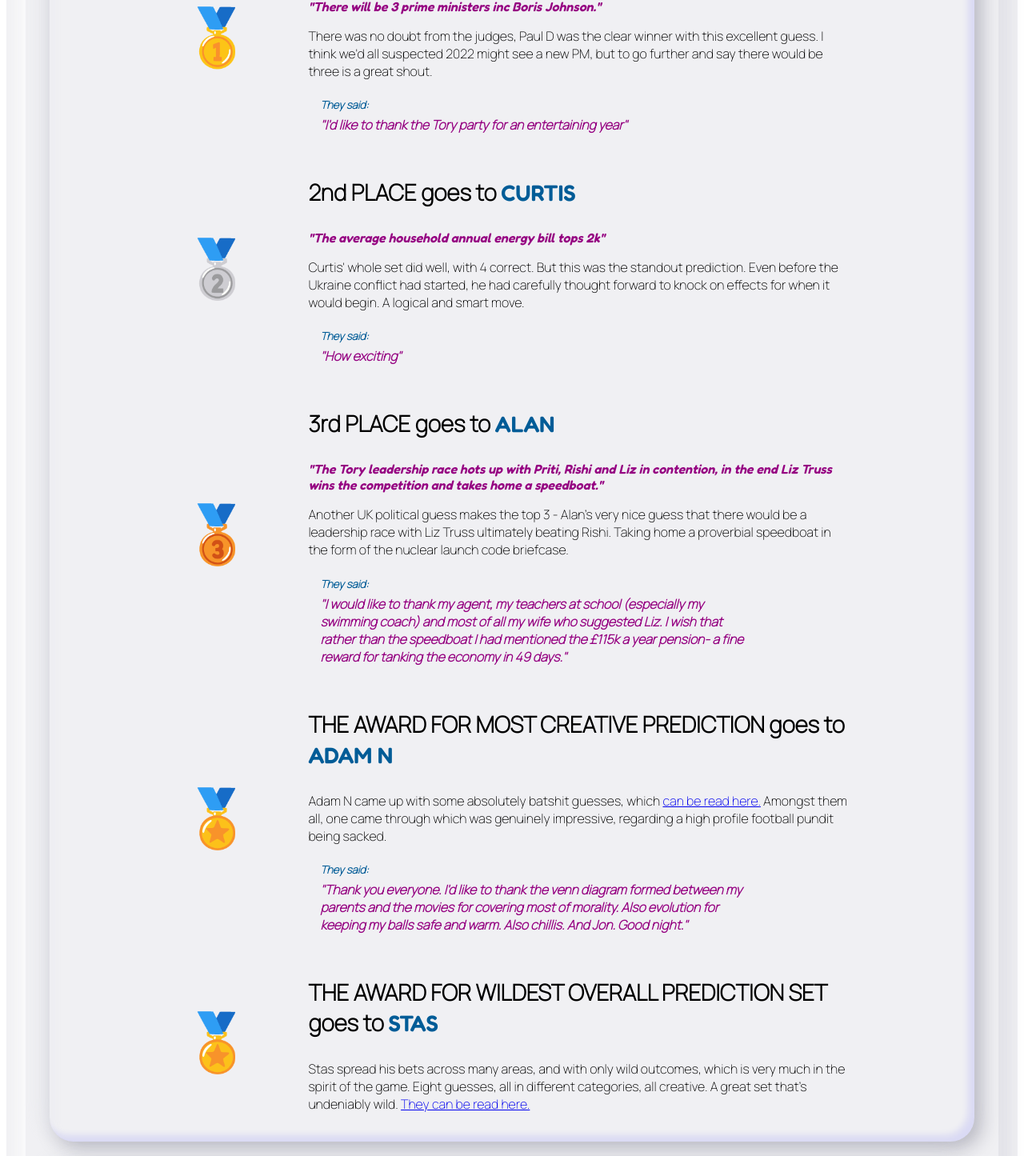
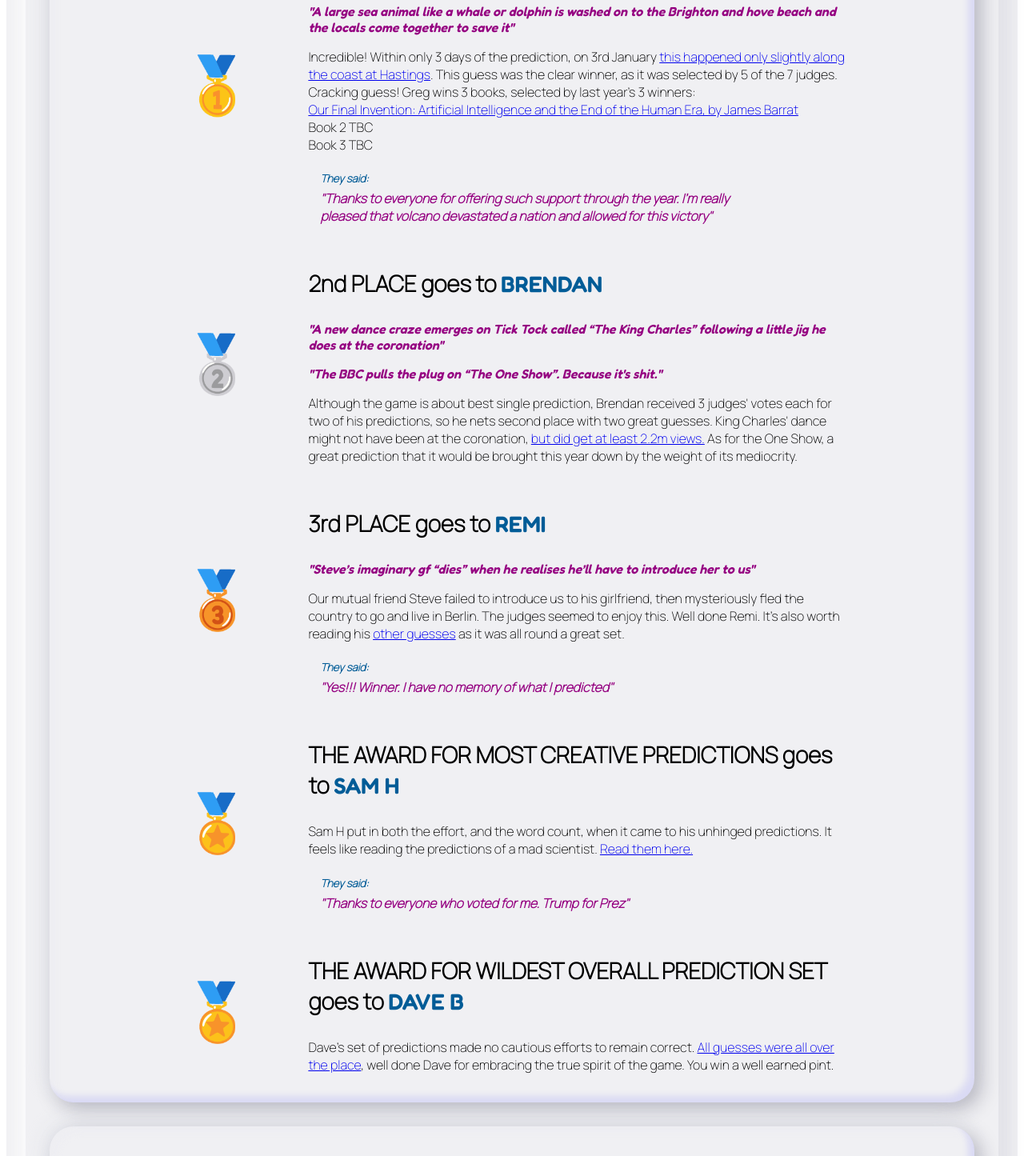
Before and after one commit to curlyfriesplease/guesstoimpress, a React (Create React App) app: page /winners in a window 1280 px wide. Shown: the part 594-2039 px from the top of the page at 80% size. Built offline with nearby package versions, Linux system fonts and the light colour scheme; no server answers; what aws-amplify would draw is missing.

Commit message:
Adds 2023 winners

```diff
--- a/src/views/winners.js
+++ b/src/views/winners.js
@@ -1,54 +1,214 @@
 import React from 'react';
 import '../css/winners.css';
 import '../App.css';
-import { AcceptanceSpeech, PredictionQuote, ScoreLine, YearContainer } from '../components/winners';
+import {
+  AcceptanceSpeech,
+  PredictionQuote,
+  ScoreLine,
+  YearContainer,
+} from '../components/winners';
 
 export const Winners = () => (
   <>
-    <YearContainer year={"2022"}>
+    <YearContainer year={'2023'}>
+      <ScoreLine position="1" winner="GREG">
+        <PredictionQuote>
+          A large sea animal like a whale or dolphin is washed on to the
+          Brighton and hove beach and the locals come together to save it
+        </PredictionQuote>
+        Incredible! Within only 3 days of the prediction, on 3rd January{' '}
+        <a href="https://www.bbc.co.uk/news/uk-england-sussex-64150010">
+          this happened only slightly along the coast at Hastings
+        </a>
+        . This guess was the clear winner, as it was selected by 5 of the 7
+        judges. Cracking guess! Greg wins 3 books, selected by last year's 3
+        winners:
+        <br />
+        <a href="https://www.amazon.co.uk/Our-Final-Invention-Artificial-Intelligence/dp/0312622376">
+          Our Final Invention: Artificial Intelligence and the End of the Human
+          Era, by James Barrat
+        </a>
+        <br />
+        Book 2 TBC
+        <br />
+        Book 3 TBC
+        <AcceptanceSpeech>
+          Thanks to everyone for offering such support through the year. I'm
+          really pleased that volcano devastated a nation and allowed for this
+          victory
+        </AcceptanceSpeech>
+      </ScoreLine>
+      <ScoreLine position="2" winner="BRENDAN">
+        <PredictionQuote>
+          A new dance craze emerges on Tick Tock called “The King Charles”
+          following a little jig he does at the coronation
+        </PredictionQuote>
+        <PredictionQuote>
+          The BBC pulls the plug on “The One Show”. Because it's shit.
+        </PredictionQuote>
+        Although the game is about best single prediction, Brendan received 3
+        judges' votes each for two of his predictions, so he nets second place
+        with two great guesses. King Charles' dance might not have been at the
+        coronation,{' '}
+        <a href="https://www.cosmopolitan.com/uk/reports/a45202102/king-charles-dancing-instagram/">
+          but did get at least 2.2m views.
+        </a>{' '}
+        As for the One Show, a great prediction that it would be brought this
+        year down by the weight of its mediocrity.
+      </ScoreLine>
+      <ScoreLine position="3" winner="REMI">
+        <PredictionQuote>
+          Steve’s imaginary gf “dies” when he realises he’ll have to introduce
+          her to us
+        </PredictionQuote>
+        Our mutual friend Steve failed to introduce us to his girlfriend, then
+        mysteriously fled the country to go and live in Berlin. The judges
+        seemed to enjoy this. Well done Remi. It's also worth reading his{' '}
+        <a href="https://predictions.jonmulhern.co.uk/query/authors=REMI&year=2023">
+          other guesses
+        </a>{' '}
+        as it was all round a great set.
+        <AcceptanceSpeech>
+          Yes!!! Winner. I have no memory of what I predicted
+        </AcceptanceSpeech>
+      </ScoreLine>
+      <ScoreLine position="MOST CREATIVE PREDICTIONS" winner="SAM H">
+        Sam H put in both the effort, and the word count, when it came to his
+        unhinged predictions. It feels like reading the predictions of a mad
+        scientist.{' '}
+        <a href="https://predictions.jonmulhern.co.uk/query/year=2023&authors=SAM+H">
+          Read them here.
+        </a>
+        <AcceptanceSpeech>
+          Thanks to everyone who voted for me. Trump for Prez
+        </AcceptanceSpeech>
+      </ScoreLine>
+      <ScoreLine position="WILDEST OVERALL PREDICTION SET" winner="DAVE B">
+        Dave's set of predictions made no cautious efforts to remain correct.{' '}
+        <a href="https://predictions.jonmulhern.co.uk/query/year=2023&authors=DAVE+B">
+          All guesses were all over the place
+        </a>
+        , well done Dave for embracing the true spirit of the game. You win a
+        well earned pint.
+      </ScoreLine>
+    </YearContainer>
+    <YearContainer year={'2022'}>
       <ScoreLine position="1" winner="PAUL D">
-        <PredictionQuote>There will be 3 prime ministers inc Boris Johnson.</PredictionQuote>
-        There was no doubt from the judges, Paul D was the clear winner with this excellent guess. I think we'd all suspected 2022 might see a new PM, but to go further and say there would be three is a great shout.
-        <AcceptanceSpeech>I'd like to thank the Tory party for an entertaining year</AcceptanceSpeech>
+        <PredictionQuote>
+          There will be 3 prime ministers inc Boris Johnson.
+        </PredictionQuote>
+        There was no doubt from the judges, Paul D was the clear winner with
+        this excellent guess. I think we'd all suspected 2022 might see a new
+        PM, but to go further and say there would be three is a great shout.
+        Paul wins three books selected by last year's three winners:
+        <br />
+        <a href="https://www.amazon.co.uk/Flavour-Thesaurus-Niki-Segnit/dp/0747599777">
+          The Flavour Thesaurus, by Niki Segnit
+        </a>
+        <br />
+        <a href="https://www.amazon.co.uk/Long-Way-Down-Nick-Hornby/dp/1594481938">
+          A Long Way Down, by Nick Hornby
+        </a>
+        <br />
+        <a href="https://www.amazon.co.uk/Etymologicon-Circular-through-Connections-Language/dp/1848313071">
+          The Etymologicon: A Circular Stroll through the Hidden Connections of
+          the English Language, by Mark Forsyth
+        </a>
+        <AcceptanceSpeech>
+          I'd like to thank the Tory party for an entertaining year
+        </AcceptanceSpeech>
       </ScoreLine>
       <ScoreLine position="2" winner="CURTIS">
-        <PredictionQuote>The average household annual energy bill tops 2k</PredictionQuote>
-        Curtis' whole set did well, with 4 correct. But this was the standout prediction. Even before the Ukraine conflict had started, he had carefully thought forward to knock on effects for when it would begin. A logical and smart move.
+        <PredictionQuote>
+          The average household annual energy bill tops 2k
+        </PredictionQuote>
+        Curtis' whole set did well, with 4 correct. But this was the standout
+        prediction. Even before the Ukraine conflict had started, he had
+        carefully thought forward to knock on effects for when it would begin. A
+        logical and smart move.
         <AcceptanceSpeech>How exciting</AcceptanceSpeech>
       </ScoreLine>
       <ScoreLine position="3" winner="ALAN">
-        <PredictionQuote>The Tory leadership race hots up with Priti, Rishi and Liz in contention, in the end Liz Truss wins the competition and takes home a speedboat.</PredictionQuote>
-        Another UK political guess makes the top 3 - Alan's very nice guess that there would be a leadership race with Liz Truss ultimately beating Rishi. Taking home a proverbial speedboat in the form of the nuclear launch code briefcase.
-        <AcceptanceSpeech>I would like to thank my agent, my teachers at school (especially my swimming coach) and most of all my wife who suggested Liz. I wish that rather than the speedboat I had mentioned the £115k a year pension- a fine reward for tanking the economy in 49 days.</AcceptanceSpeech>
+        <PredictionQuote>
+          The Tory leadership race hots up with Priti, Rishi and Liz in
+          contention, in the end Liz Truss wins the competition and takes home a
+          speedboat.
+        </PredictionQuote>
+        Another UK political guess makes the top 3 - Alan's very nice guess that
+        there would be a leadership race with Liz Truss ultimately beating
+        Rishi. Taking home a proverbial speedboat in the form of the nuclear
+        launch code briefcase.
+        <AcceptanceSpeech>
+          I would like to thank my agent, my teachers at school (especially my
+          swimming coach) and most of all my wife who suggested Liz. I wish that
+          rather than the speedboat I had mentioned the £115k a year pension- a
+          fine reward for tanking the economy in 49 days.
+        </AcceptanceSpeech>
       </ScoreLine>
       <ScoreLine position="MOST CREATIVE PREDICTION" winner="ADAM N">
-        Adam N came up with some absolutely batshit guesses, which <a href="https://predictions.jonmulhern.co.uk/query/year=2022authors=ADAM+N">can be read here.</a> Amongst them all, one came through which was genuinely impressive, regarding a high profile football pundit being sacked.
-        <AcceptanceSpeech>Thank you everyone. I'd like to thank the venn diagram formed between my parents and the movies for covering most of morality. Also evolution for keeping my balls safe and warm. Also chillis. And Jon. Good night.</AcceptanceSpeech>
+        Adam N came up with some absolutely batshit guesses, which{' '}
+        <a href="https://predictions.jonmulhern.co.uk/query/year=2022authors=ADAM+N">
+          can be read here.
+        </a>{' '}
+        Amongst them all, one came through which was genuinely impressive,
+        regarding a high profile football pundit being sacked.
+        <AcceptanceSpeech>
+          Thank you everyone. I'd like to thank the venn diagram formed between
+          my parents and the movies for covering most of morality. Also
+          evolution for keeping my balls safe and warm. Also chillis. And Jon.
+          Good night.
+        </AcceptanceSpeech>
       </ScoreLine>
       <ScoreLine position="WILDEST OVERALL PREDICTION SET" winner="STAS">
-        Stas spread his bets across many areas, and with only wild outcomes, which is very much in the spirit of the game. Eight guesses, all in different categories, all creative. A great set that's undeniably wild. <a href="https://predictions.jonmulhern.co.uk/query/year=2022authors=STAS">They can be read here.</a>
+        Stas spread his bets across many areas, and with only wild outcomes,
+        which is very much in the spirit of the game. Eight guesses, all in
+        different categories, all creative. A great set that's undeniably wild.{' '}
+        <a href="https://predictions.jonmulhern.co.uk/query/year=2022authors=STAS">
+          They can be read here.
+        </a>
       </ScoreLine>
     </YearContainer>
-    <YearContainer year={"2021"}>
-    <ScoreLine position="1" winner="CHERYLL">
-      <PredictionQuote>a cure for alzheimers</PredictionQuote>
-    Cheryll's excellent set took first place mainly from a partly correct prediction. A breakthrough in Alzheimer's treatment has brought us closer than ever to a cure.
-    <PredictionQuote>Kamala Harris first woman president</PredictionQuote>
-    <PredictionQuote>A major volcano eruption affecting the climate</PredictionQuote>
-    Kamala Harris' very brief presidency, and a volcano eruption, really secured the win. On 19th Nov, Kamala Harris becomes president for 85 minutes while Biden is placed under anaesthesia and temporarily steps down as president. La Palma saw a major volcanic eruption, though it's hard to assess its climate impact.
+    <YearContainer year={'2021'}>
+      <ScoreLine position="1" winner="CHERYLL">
+        <PredictionQuote>a cure for alzheimers</PredictionQuote>
+        Cheryll's excellent set took first place mainly from a partly correct
+        prediction. A breakthrough in Alzheimer's treatment has brought us
+        closer than ever to a cure.
+        <PredictionQuote>Kamala Harris first woman president</PredictionQuote>
+        <PredictionQuote>
+          A major volcano eruption affecting the climate
+        </PredictionQuote>
+        Kamala Harris' very brief presidency, and a volcano eruption, really
+        secured the win. On 19th Nov, Kamala Harris becomes president for 85
+        minutes while Biden is placed under anaesthesia and temporarily steps
+        down as president. La Palma saw a major volcanic eruption, though it's
+        hard to assess its climate impact.
       </ScoreLine>
       <ScoreLine position="2" winner="THOM">
         <PredictionQuote>There's a ham shortage</PredictionQuote>
-      Thom made a prediction that <a href="https://www.mashed.com/709285/what-you-need-to-know-about-the-christmas-2021-ham-shortage/">came true</a>, despite having been (at least partly) as a joke. I love it and humorous predictions that sometimes become real are the most fun part of having this competition.
-      <PredictionQuote>Lad baby is Christmas number one</PredictionQuote>
-      <PredictionQuote>Boris Johnson gets ousted like the sick muthafucka he is</PredictionQuote>
-      Sure enough Lad Baby were no.1 again, and Boris Johnson may have stayed but he certainly came damn close to getting ousted.
+        Thom made a prediction that{' '}
+        <a href="https://www.mashed.com/709285/what-you-need-to-know-about-the-christmas-2021-ham-shortage/">
+          came true
+        </a>
+        , despite having been (at least partly) as a joke. I love it and
+        humorous predictions that sometimes become real are the most fun part of
+        having this competition.
+        <PredictionQuote>Lad baby is Christmas number one</PredictionQuote>
+        <PredictionQuote>
+          Boris Johnson gets ousted like the sick muthafucka he is
+        </PredictionQuote>
+        Sure enough Lad Baby were no.1 again, and Boris Johnson may have stayed
+        but he certainly came damn close to getting ousted.
       </ScoreLine>
       <ScoreLine position="3" winner="DAN">
         <PredictionQuote>Trump starts his own TV network</PredictionQuote>
-      Dan secured third place mainly because of his prediction about Trump starting a TV network. While it may not have been a TV network, he did announce and later launch a Twitter-like social network, Truth Social.
-      <PredictionQuote>Prince Philip</PredictionQuote>
-      Dan also predicted the death of Prince Philip, however given his age there was nothing impressive about it as a prediction and it was not a factor in his win.
+        Dan secured third place mainly because of his prediction about Trump
+        starting a TV network. While it may not have been a TV network, he did
+        announce and later launch a Twitter-like social network, Truth Social.
+        <PredictionQuote>Prince Philip</PredictionQuote>
+        Dan also predicted the death of Prince Philip, however given his age
+        there was nothing impressive about it as a prediction and it was not a
+        factor in his win.
       </ScoreLine>
     </YearContainer>
   </>
```
Also changed, not shown: src/css/winners.css (+5 -4 lines), src/views/rules.js (+12 -5 lines).
